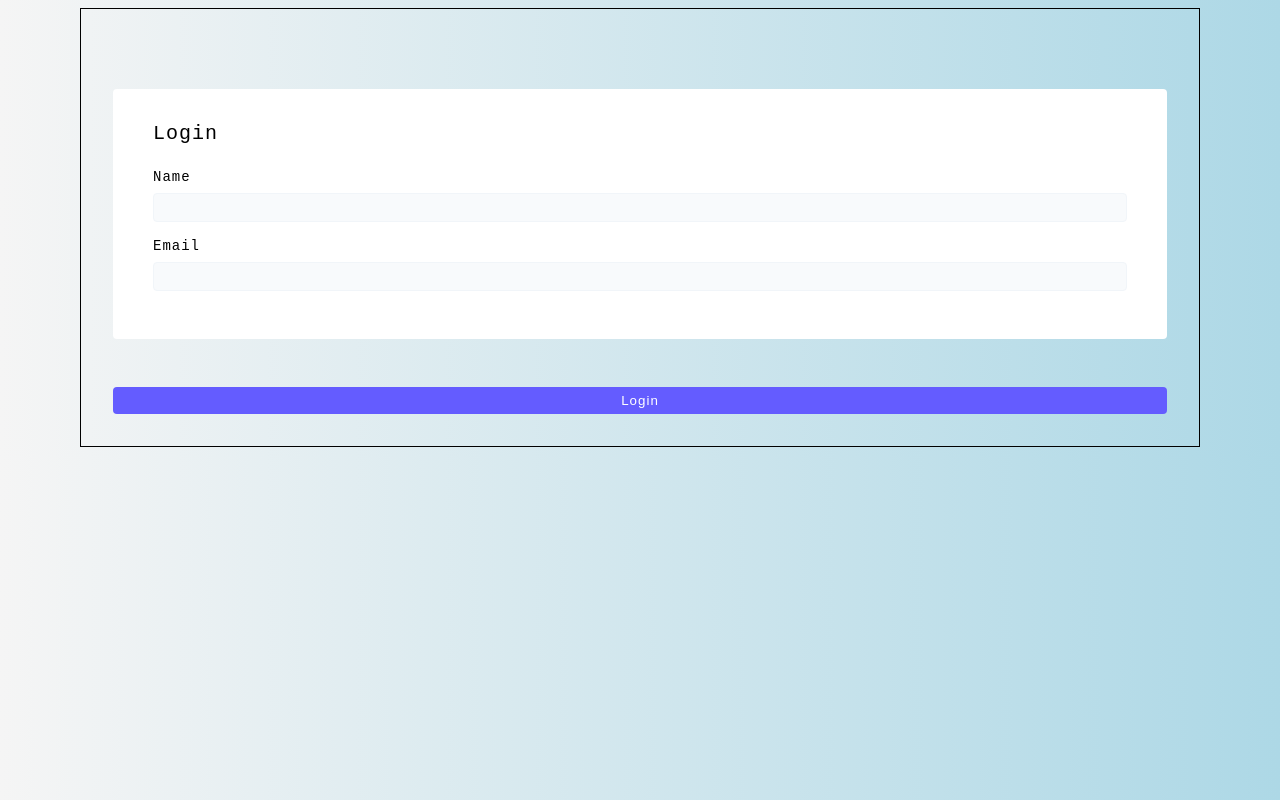
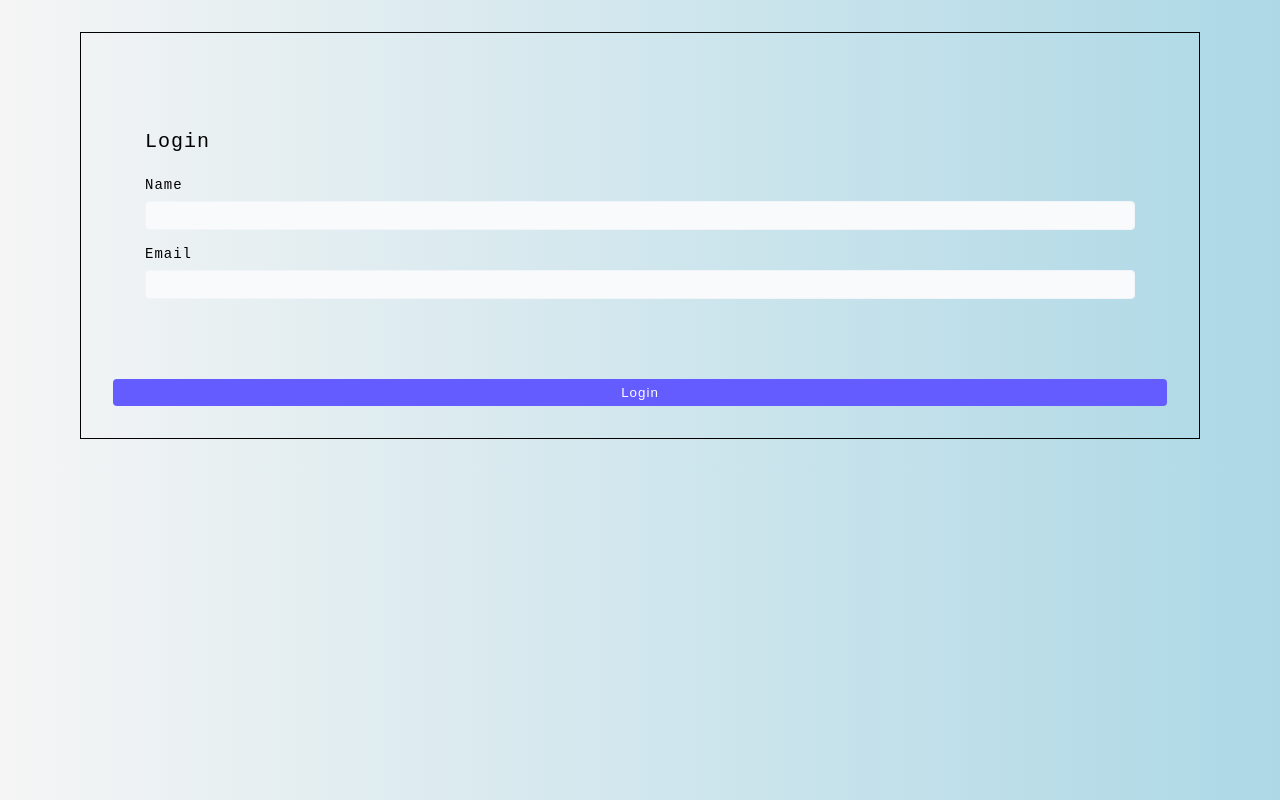
Before and after one commit to Legendary-Folah/ReactAuthwithFireBase, a React (Create React App) app: page / in a window 1280 px wide. Built offline with nearby package versions, Linux system fonts and the light colour scheme.

Commit message:
updated css

```diff
--- a/src/App.css
+++ b/src/App.css
@@ -69,16 +69,15 @@ body {
 .App {
   padding: 2rem 2rem;
   max-width: var(--max-width);
-  margin: 0 auto;
+  margin: 2rem auto;
   border: 1px solid;
 }
 
 .form {
-  background: var(--white);
   border-radius: var(--borderRadius);
   box-shadow: var(--shadow-2);
-  padding: 2rem 2.5rem;
-  margin: 3rem 0;
+  padding: 2rem;
+  margin: 2rem 0;
 }
 .form-label {
   display: block;
```
